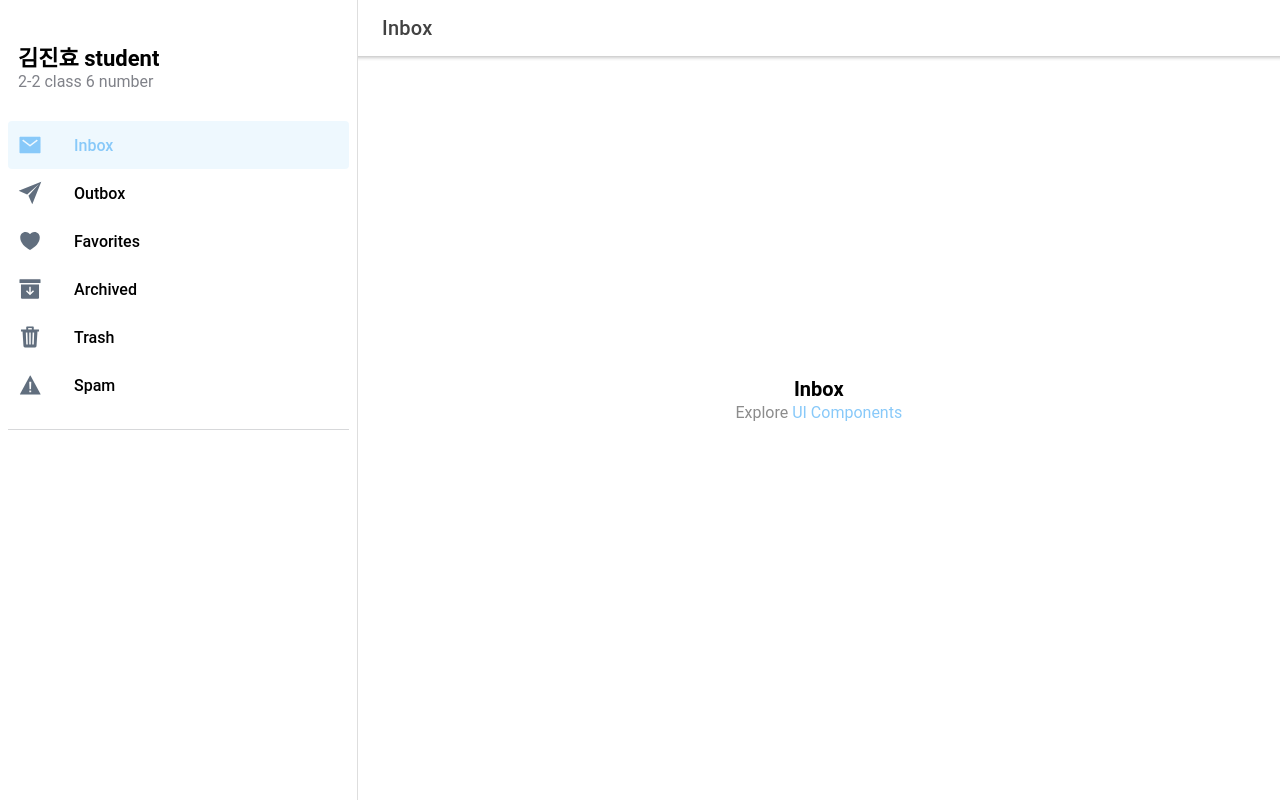
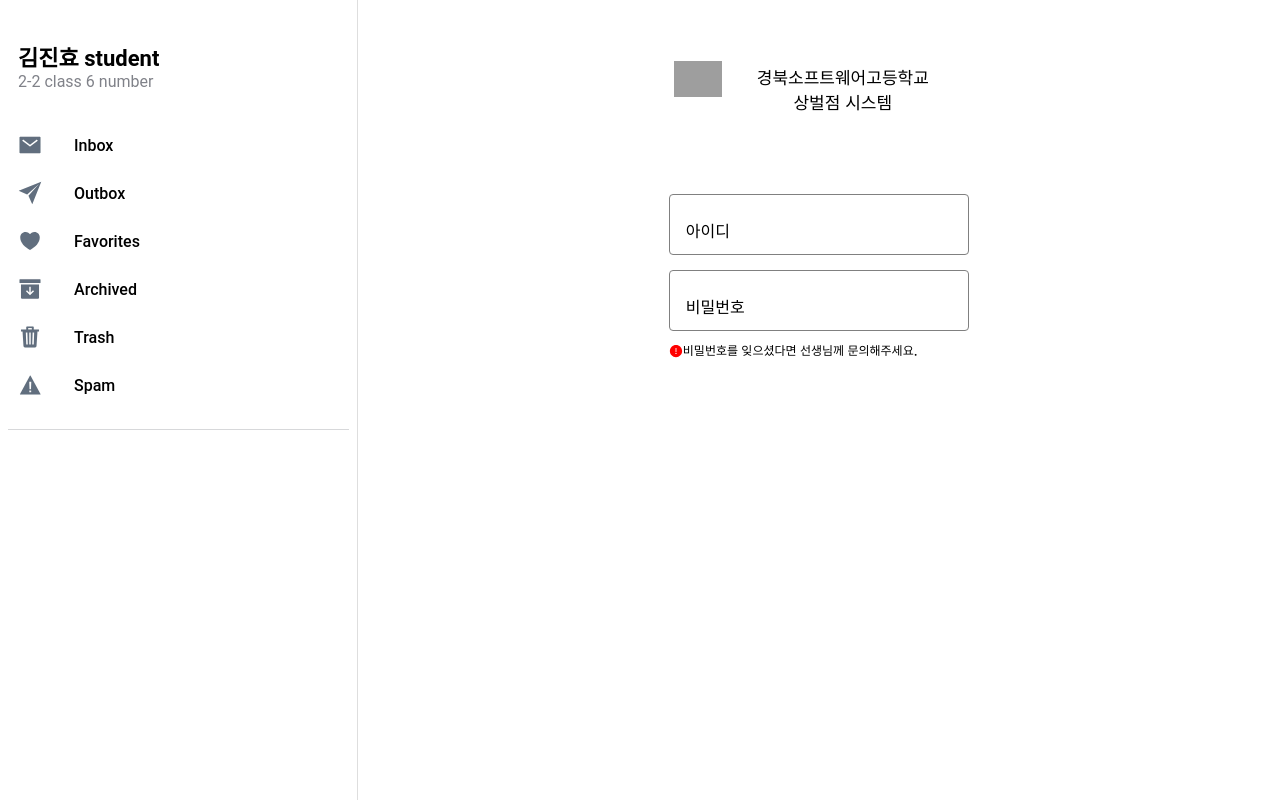
Before and after one commit to Team-Firewall/mobile-front-end, a React (Create React App) app: page / in a window 1280 px wide. Before the commit this address led to /page/Inbox. Built offline with nearby package versions, Linux system fonts and the light colour scheme; grey boxes are pictures that could not be loaded.

Commit message:
네이티브는 어려웡

```diff
--- a/package.json
+++ b/package.json
@@ -24,6 +24,7 @@
     "ionicons": "^6.0.3",
     "react": "^18.2.0",
     "react-dom": "^18.2.0",
+    "react-icons": "^4.6.0",
     "react-router": "^5.2.0",
     "react-router-dom": "^5.2.0",
     "react-scripts": "^5.0.0",
--- a/src/App.tsx
+++ b/src/App.tsx
@@ -3,7 +3,7 @@
 import { Redirect, Route } from 'react-router-dom';
 import Menu from './components/Menu';
 import Page from './pages/Page';
-
+import MainPage from './pages/Main'
 /* Core CSS required for Ionic components to work properly */
 import '@ionic/react/css/core.css';
 
@@ -33,7 +33,8 @@
           <Menu />
           <IonRouterOutlet id="main">
             <Route path="/" exact={true}>
-              <Redirect to="/page/Inbox" />
+              {/* <Redirect to="/main" /> */}
+              <MainPage />
             </Route>
             <Route path="/page/:name" exact={true}>
               <Page />
--- /dev/null
+++ b/src/pages/Main.css
@@ -0,0 +1,35 @@
+@import url('https://fonts.googleapis.com/css2?family=Nanum+Gothic:wght@700&display=swap');
+@import url('https://fonts.googleapis.com/css2?family=Noto+Sans+KR&display=swap');
+@font-face {
+    font-family: 'MICEGothic Bold';
+    src: url('https://cdn.jsdelivr.net/gh/projectnoonnu/noonfonts_2206-01@1.0/MICEGothic Bold.woff2') format('woff2');
+    font-weight: 700;
+    font-style: normal;
+}
+.title {
+    margin-top: 8vh;
+    text-align: center;
+    font-family: 'Nanum Gothic', sans-serif;
+    font-size: 17px;
+    width: 290px;
+    height: auto;
+    margin-left: auto;
+    margin-right: auto;
+}
+.gbsw-logo {
+    margin-top: -3px;
+    width: 48px;
+    float: left;
+}
+.login_container{
+    font-family: 'Nanum Gothic', sans-serif;
+    margin-top: 10vh;
+    width: 300px;
+    margin-left: auto;
+    margin-right: auto;
+}
+.exclamation-phrases{
+    margin-top: 10px;
+    font-size: 12px;
+    margin-bottom: 10px;
+}
--- /dev/null
+++ b/src/pages/Main.tsx
@@ -0,0 +1,44 @@
+import React from 'react';
+import { IonInput, IonItem, IonLabel, IonButtons, IonContent, IonHeader, IonMenuButton, IonPage, IonTitle, IonToolbar } from '@ionic/react';
+import { useParams } from 'react-router';
+import { AiFillExclamationCircle } from 'react-icons/ai'
+import './Main.css';
+
+const Main: React.FC = () => {
+
+  const { name } = useParams<{ name: string; }>();
+
+  return (
+    <IonPage>
+      <IonContent fullscreen>
+        <div className='title'>
+					<img src={'https://raw.github.com/GBSWHS/CI-Signature/main/symbol/symbol-only.png'}
+					className={'gbsw-logo'} alt={'school-logo'}/>
+					<div className={'tag-top'}>경북소프트웨어고등학교</div>
+					<div className={'tag-bottom'}>상벌점 시스템</div>
+        </div>
+
+				<div className='login_container'>
+					<IonItem fill="outline">
+						<IonLabel position="floating">아이디</IonLabel>
+						<IonInput placeholder="학년, 반, 번호"></IonInput>
+					</IonItem>
+					<br />
+					<IonItem fill="outline">
+						<IonLabel position="floating">비밀번호</IonLabel>
+						<IonInput type="password"></IonInput>
+					</IonItem>
+					<div className={'exclamation-phrases'}>
+						<AiFillExclamationCircle style={{marginBottom: '-2.5px', color: '#f00', fontSize: '14px'}}/>
+						<span>비밀번호를 잊으셨다면 선생님께 문의해주세요.</span>
+					</div>
+				</div>
+
+        {/* 버튼, 상벌점 정보 바로가기 버튼 */}
+        {/* https://ionicframework.com/docs/api/button */}
+      </IonContent>
+    </IonPage>
+  );
+};
+
+export default Main;
```
Also changed, not shown: src/pages/RuleTable.tsx (added, +8 -0 lines), 1 other file (tests, documents, lock files or other folders).
